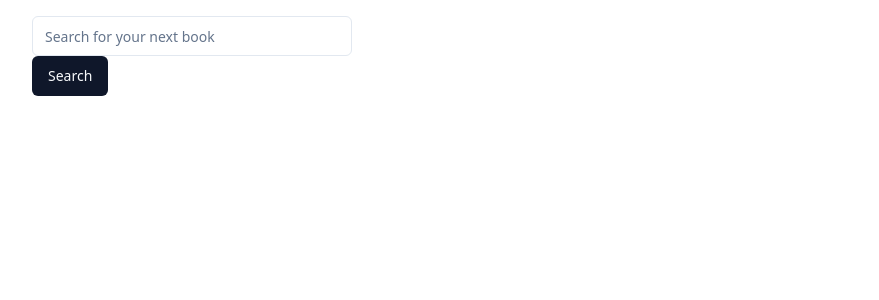
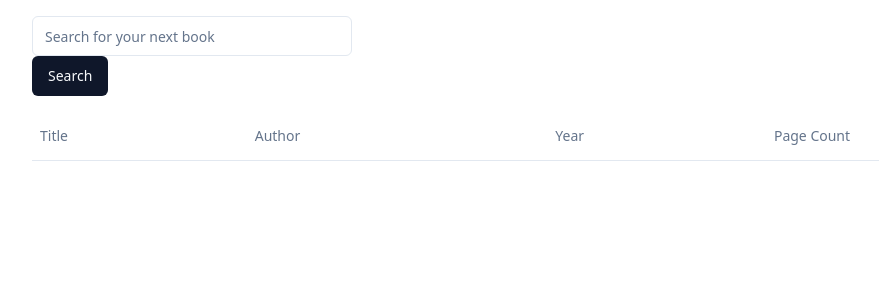
Before and after one commit to maneesha14w/listr, a React (Vite) app: page / in a window 1280 px wide. Shown: the top 300 px of the page, without its empty margins (16-895 px from the left). Built offline with nearby package versions, Linux system fonts and the light colour scheme.

Commit message:
fix: table complete.

```diff
--- a/src/components/BookSearch.tsx
+++ b/src/components/BookSearch.tsx
@@ -12,6 +12,15 @@ import {
 	TableRow,
 } from "@/components/ui/table"
 
+export type Book = {
+	key: string
+	title: string
+	author_name: string
+	first_publish_year: string
+	number_of_pages_median: string
+	status: "done" | "inProgress" | "backlog"
+}
+
 export const BookSearch = () => {
 	const [query, setQuery] = useState("")
 	const [result, setResults] = useState<any[]>([])
@@ -19,7 +28,6 @@ export const BookSearch = () => {
 
 	type SearchResult = {
 		docs: any[]
-		start: number
 		num_found: number
 	}
 
@@ -64,11 +72,32 @@ export const BookSearch = () => {
 				{isLoading ? "Searching" : "Search"}
 			</Button>
 			<div className="mt-4 max-h-64 overflow-auto">
-				<ul>
+				<Table>
+					<TableHeader>
+						<TableRow>
+							<TableHead className="p-2 ">Title</TableHead>
+							<TableHead className="p-2">Author</TableHead>
+							<TableHead className="p-2">Year</TableHead>
+							<TableHead className="p-2">Page Count</TableHead>
+						</TableRow>
+					</TableHeader>
+					<TableBody>
+						{result.map((book, index) => (
+							<TableRow>
+								<TableCell>{book.title}</TableCell>
+								<TableCell>{book.author_name}</TableCell>
+								<TableCell>{book.first_publish_year}</TableCell>
+								<TableCell>{book.number_of_pages_median || "_"}</TableCell>
+							</TableRow>
+						))}
+					</TableBody>
+				</Table>
+
+				{/* <ul>
 					{result.map((book, index) => (
 						<li key={index}>{JSON.stringify(book, null, 2)}</li>
 					))}
-				</ul>
+				</ul> */}
 			</div>
 		</div>
 	)
```
